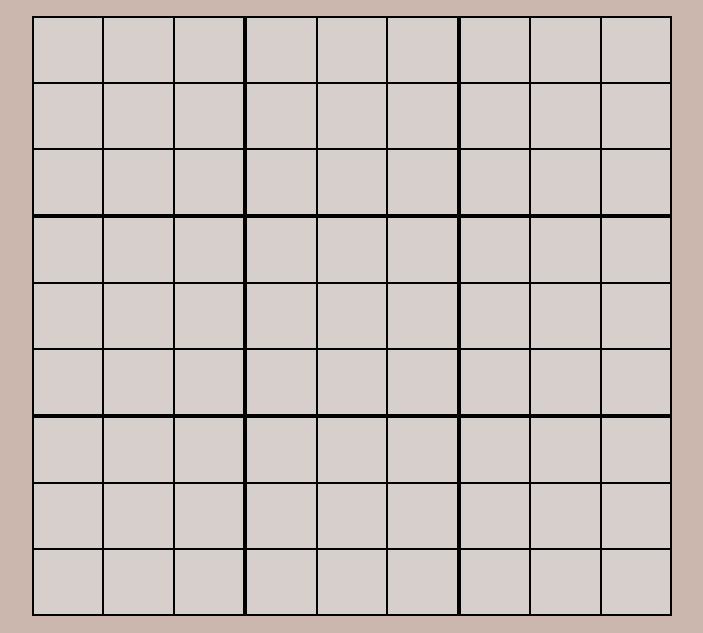
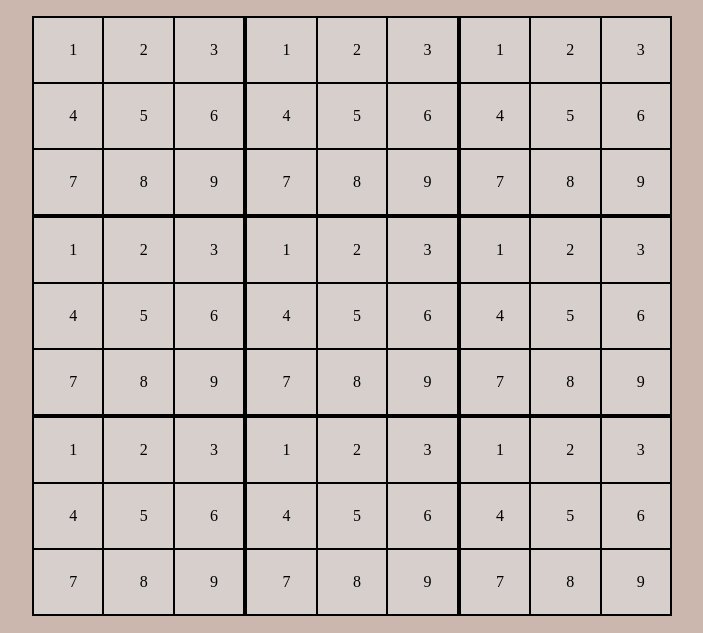
Before and after one commit to Mikadifo/Sudoku, a plain HTML site: page index.html in a window 1280 px wide. Shown: the part 68-701 px from the top of the page, without its empty margins (288-991 px from the left). Drawn offline with Linux system fonts and the light colour scheme.

Commit message:
fillingBoard

```diff
--- a/css/styles.css
+++ b/css/styles.css
@@ -33,8 +33,19 @@ html, body {
 }
 
 #board .region .tile {
+    display: flex;
     border: 1px solid #000;
+    align-items: center;
+    padding-left: 50%;
 }
+
+#board .region .tile:hover {
+    background-color: #C9C0BA;
+}
+
+/*#board .region .tile:focus {*/
+    /*background-color: red;*/
+/*}*/
 
 #menu {
     grid-area: menu;
--- a/js/boardGenerationFunctions.js
+++ b/js/boardGenerationFunctions.js
@@ -18,3 +18,41 @@ export const createBoard = (regions, board) => {
     createTiles(9, region)
     createBoard(regions - 1, board)
 }
+
+export const addRegionIds = (keyword, initial) => {
+    const regions = Array.from(document.getElementsByClassName('region'))
+
+    regions.forEach(region => region.id = `${keyword} ${initial ++}`)
+}
+
+const arrayFromTo = (from, to, array) => {
+    if (from > to) return array
+    array.push(from)
+
+    return arrayFromTo(from + 1, to, array)
+}
+
+export const fillBoard = board => {
+    let bidArray = new Array(9)
+    bidArray.fill(0)
+
+    bidArray.forEach((n, i) => {
+	n = arrayFromTo(1, 9, [])
+	let reg = document.getElementById(`region ${i}`)
+
+	const tiles = reg.getElementsByClassName('tile')
+
+	n.forEach((nn, ii) => {
+	    let tile = tiles[ii]
+	    let txt = document.createTextNode(nn)
+	    tile.appendChild(txt)
+
+	    tile.id = `tile ${i} ${ii}`
+	    tile.addEventListener('click', evt => {console.log('heyy im ', evt.path[0].id)})
+	})
+
+	bidArray[i] = (n)
+    })
+
+    console.log(bidArray)
+}
--- a/js/loader.js
+++ b/js/loader.js
@@ -1,6 +1,9 @@
-import { createBoard } from './boardGenerationFunctions.js'
+import { createBoard, addRegionIds, fillBoard } from './boardGenerationFunctions.js'
 
 window.addEventListener('load', () => {
     const board = document.getElementById('board')
+
     createBoard(9, board)
+    addRegionIds('region', 0)
+    fillBoard(board)
 })
```
